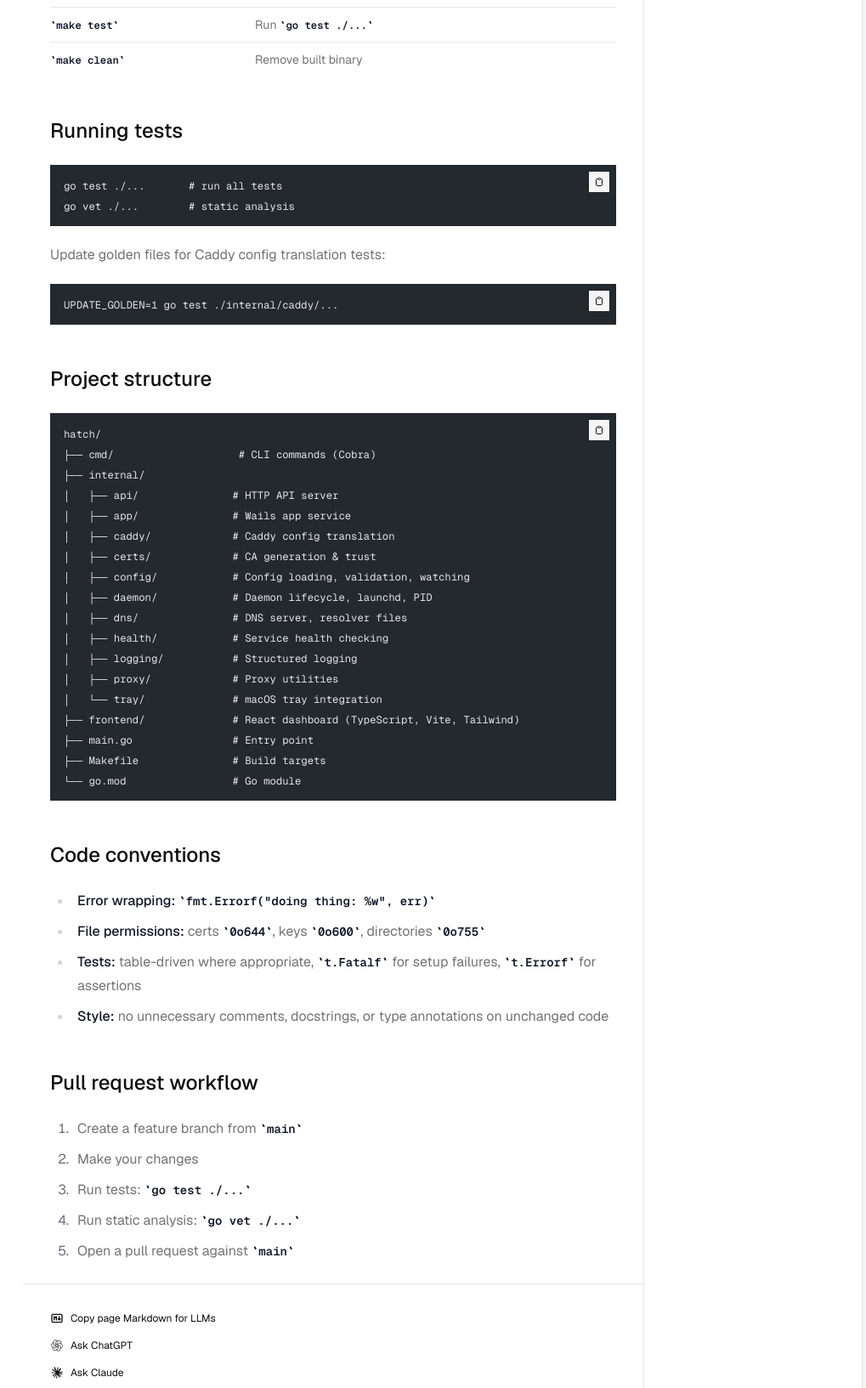
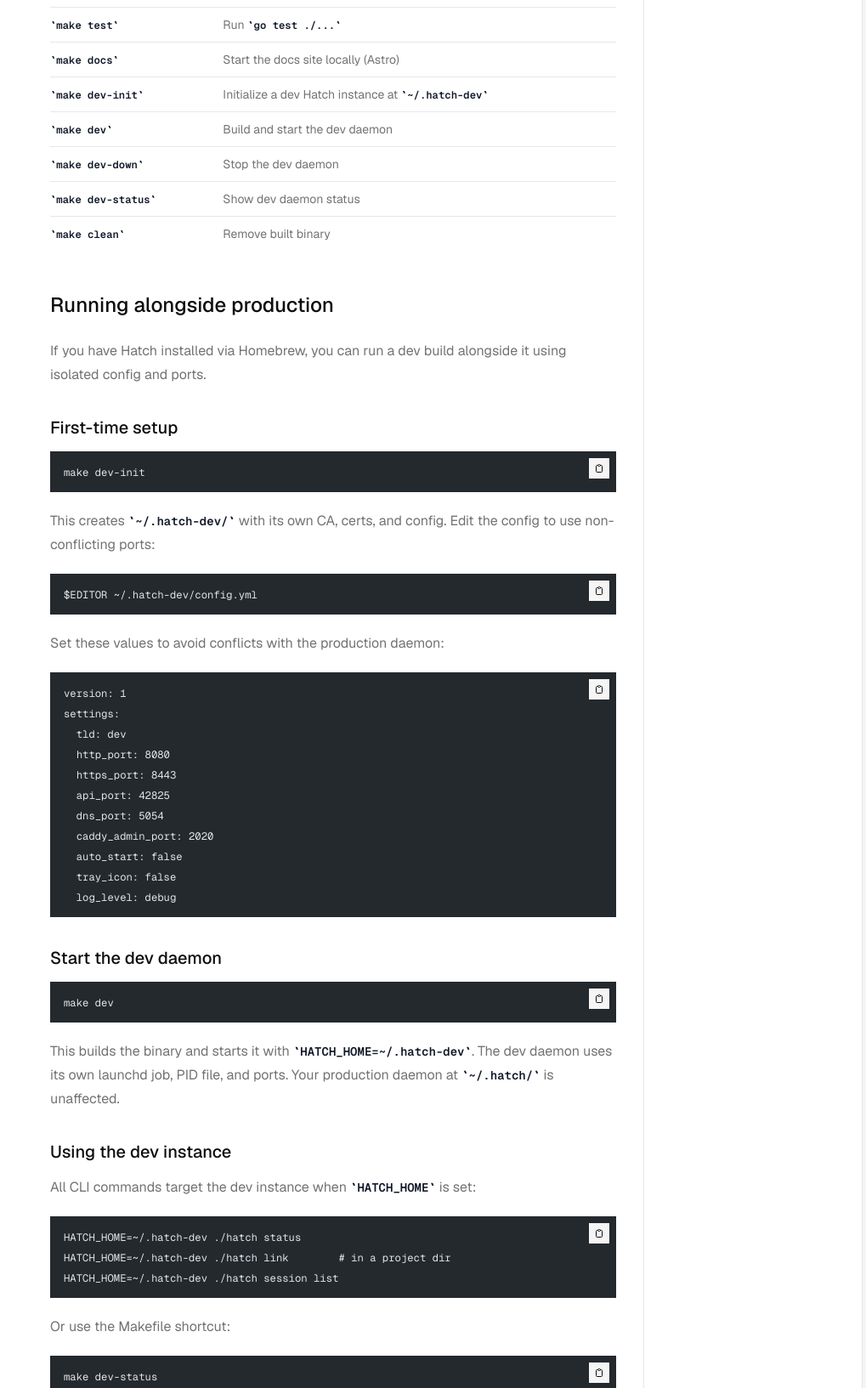
Before and after one commit to httphatch/hatch, an Astro site in the folder docs/: page /docs/contributing/development-setup in a window 1280 px wide. Shown: the part 1111-2744 px from the top of the page at 85% size, without its empty margins (261-1280 px from the left). Built offline with nearby package versions, Linux system fonts and the light colour scheme; Astro itself is replaced by a stand-in of ours; some packages are replaced by stand-ins of ours; code samples lack their colours.

Commit message:
Fix init/clean output to show actual HATCH_HOME path and add dev workflow docs
- hatch init now shows the real config dir path instead of hardcoded ~/.hatch
- hatch clean shows the real path in removal message
- hatch init uses configured dns_port for resolver install
- Development setup docs: full guide for running dev alongside production
- Updated project structure in docs to include new packages

````diff
--- a/docs/src/content/docs/contributing/development-setup.md
+++ b/docs/src/content/docs/contributing/development-setup.md
@@ -3,7 +3,7 @@ title: "Development Setup"
 description: "Set up your development environment to contribute to Hatch."
 category: "contributing"
 order: 1
-lastUpdated: 2025-03-05
+lastUpdated: 2026-04-19
 ---
 
 # Development Setup
@@ -31,7 +31,81 @@ make build
 | `make app` | Build with embedded frontend (Wails) |
 | `make frontend` | Build React frontend only |
 | `make test` | Run `go test ./...` |
+| `make docs` | Start the docs site locally (Astro) |
+| `make dev-init` | Initialize a dev Hatch instance at `~/.hatch-dev` |
+| `make dev` | Build and start the dev daemon |
+| `make dev-down` | Stop the dev daemon |
+| `make dev-status` | Show dev daemon status |
 | `make clean` | Remove built binary |
+
+## Running alongside production
+
+If you have Hatch installed via Homebrew, you can run a dev build alongside it using isolated config and ports.
+
+### First-time setup
+
+```bash
+make dev-init
+```
+
+This creates `~/.hatch-dev/` with its own CA, certs, and config. Edit the config to use non-conflicting ports:
+
+```bash
+$EDITOR ~/.hatch-dev/config.yml
+```
+
+Set these values to avoid conflicts with the production daemon:
+
+```yaml
+version: 1
+settings:
+  tld: dev
+  http_port: 8080
+  https_port: 8443
+  api_port: 42825
+  dns_port: 5054
+  caddy_admin_port: 2020
+  auto_start: false
+  tray_icon: false
+  log_level: debug
+```
+
+### Start the dev daemon
+
+```bash
+make dev
+```
+
+This builds the binary and starts it with `HATCH_HOME=~/.hatch-dev`. The dev daemon uses its own launchd job, PID file, and ports. Your production daemon at `~/.hatch/` is unaffected.
+
+### Using the dev instance
+
+All CLI commands target the dev instance when `HATCH_HOME` is set:
+
+```bash
+HATCH_HOME=~/.hatch-dev ./hatch status
+HATCH_HOME=~/.hatch-dev ./hatch link        # in a project dir
+HATCH_HOME=~/.hatch-dev ./hatch session list
+```
+
+Or use the Makefile shortcut:
+
+```bash
+make dev-status
+```
+
+### Stop the dev daemon
+
+```bash
+make dev-down
+```
+
+### How it works
+
+- `HATCH_HOME` env var redirects all config, certs, logs, and state files to `~/.hatch-dev/`
+- `api_port`, `dns_port`, and `caddy_admin_port` settings override the hardcoded defaults
+- The launchd label is derived from `HATCH_HOME` so each instance gets its own launchd job
+- A different `tld` (e.g., `dev` instead of `test`) creates a separate `/etc/resolver/` file
 
 ## Running tests
 
@@ -61,8 +135,12 @@ hatch/
 │   ├── dns/               # DNS server, resolver files
 │   ├── health/            # Service health checking
 │   ├── logging/           # Structured logging
+│   ├── mcp/               # MCP server for AI agents
+│   ├── process/           # Process supervision
 │   ├── proxy/             # Proxy utilities
-│   └── tray/              # macOS tray integration
+│   ├── session/           # Session management
+│   ├── tray/              # macOS tray integration
+│   └── tunnel/            # Cloudflare tunnel integration
 ├── frontend/              # React dashboard (TypeScript, Vite, Tailwind)
 ├── main.go                # Entry point
 ├── Makefile               # Build targets
````
Also changed, not shown: 2 other files.
